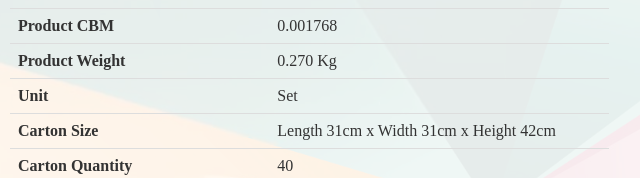
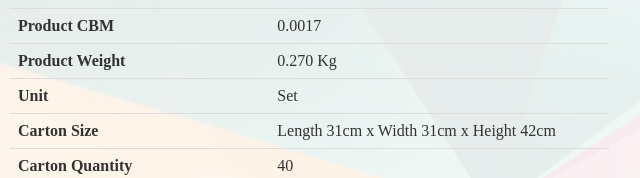
Before and after one commit to GBSLIT/GBSL25088, a plain HTML site: page index.html in a window 1280 px wide. Shown: the part 360-538 px from the top of the page, 192-832 px from the left. Drawn offline with Linux system fonts and the light colour scheme.

Commit message:
Update index.html

```diff
--- a/index.html
+++ b/index.html
@@ -153,7 +153,7 @@
                 </tr>
                 <tr>
                     <th>Product CBM</th>
-                    <td>0.001768</td>
+                    <td>0.0017</td>
                 </tr>
                 <tr>
                     <th>Product Weight</th>
```
